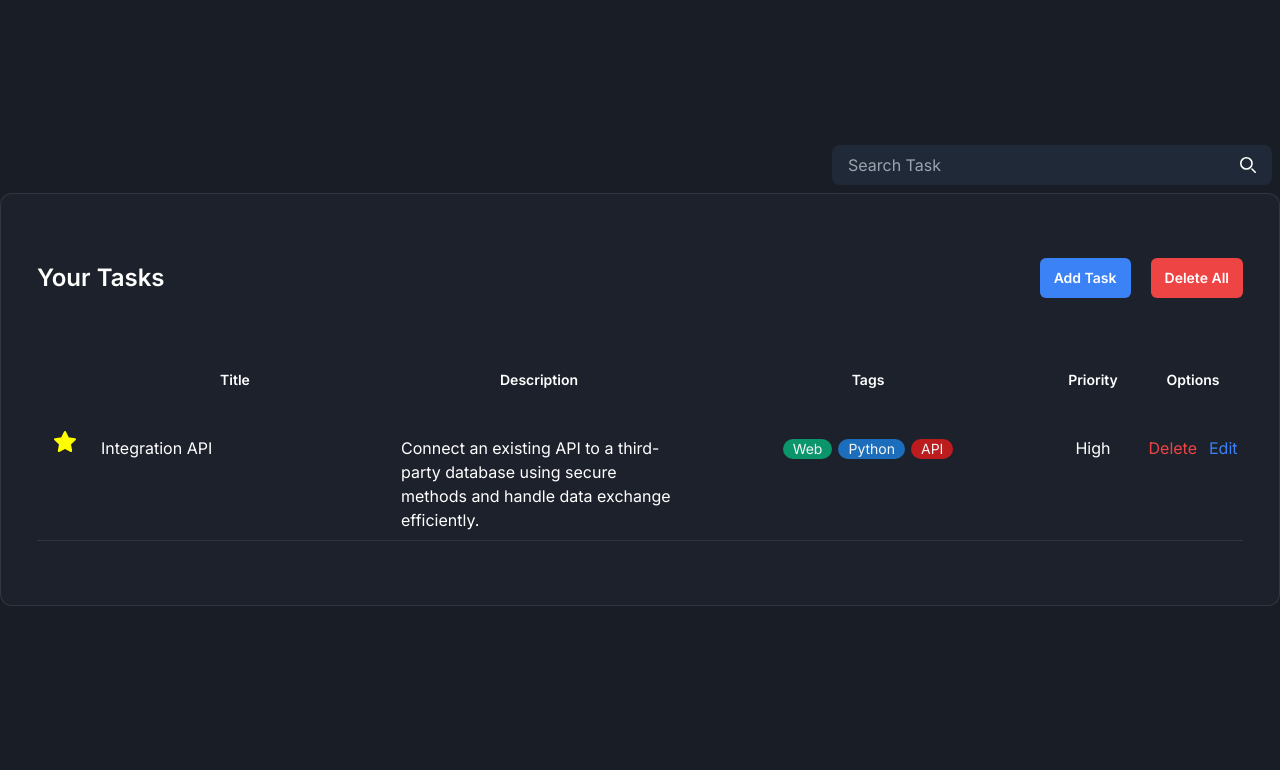
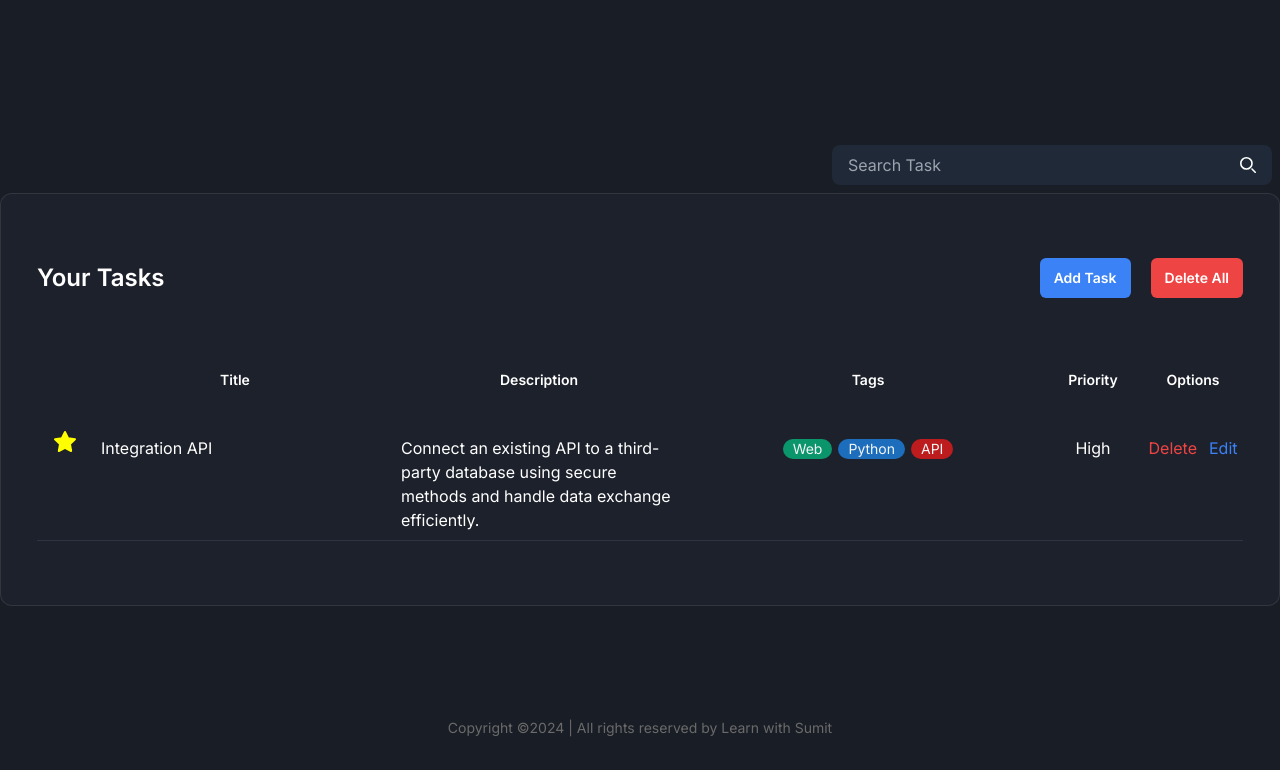
Before and after one commit to Emam-Bokhari/LWS-Module-02-Project-Tasker, a React (Vite) app: page / in a window 1280 px wide. Shown: the part 483-1253 px from the top of the page. Before the commit the page ends 1169 px from the top, so only its background shows below. Built offline with nearby package versions, Linux system fonts and the light colour scheme.

Commit message:
create Footer component

```diff
--- a/src/App.jsx
+++ b/src/App.jsx
@@ -1,4 +1,5 @@
 import { Fragment } from "react";
+import Footer from "./components/Footer";
 import HeroSection from "./components/HeroSection";
 import Navbar from "./components/Navbar";
 import TaskBoard from "./components/TaskBoard/TaskBoard";
@@ -10,7 +11,7 @@ export default function App() {
       <Navbar />
       <HeroSection />
       <TaskBoard />
-
+      <Footer />
 
     </Fragment>
   )
--- /dev/null
+++ b/src/components/Footer.jsx
@@ -0,0 +1,15 @@
+import { Fragment } from "react";
+
+export default function Footer() {
+    return (
+        <Fragment>
+            <footer className="py-6 md:py-8">
+                <div className="container mx-auto">
+                    <p className="text-center text-xs text-[#6A6A6A] lg:text-sm">
+                        Copyright ©2024 | All rights reserved by Learn with Sumit
+                    </p>
+                </div>
+            </footer>
+        </Fragment>
+    )
+}
```
